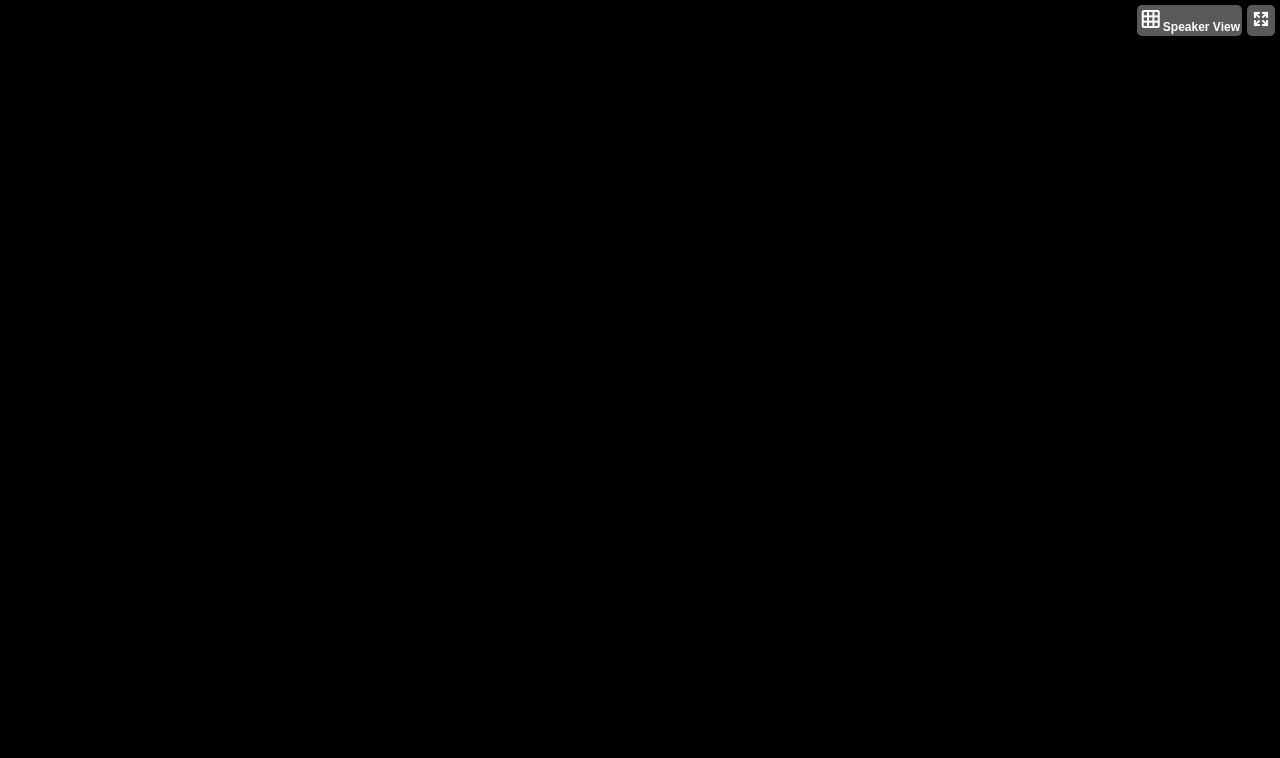
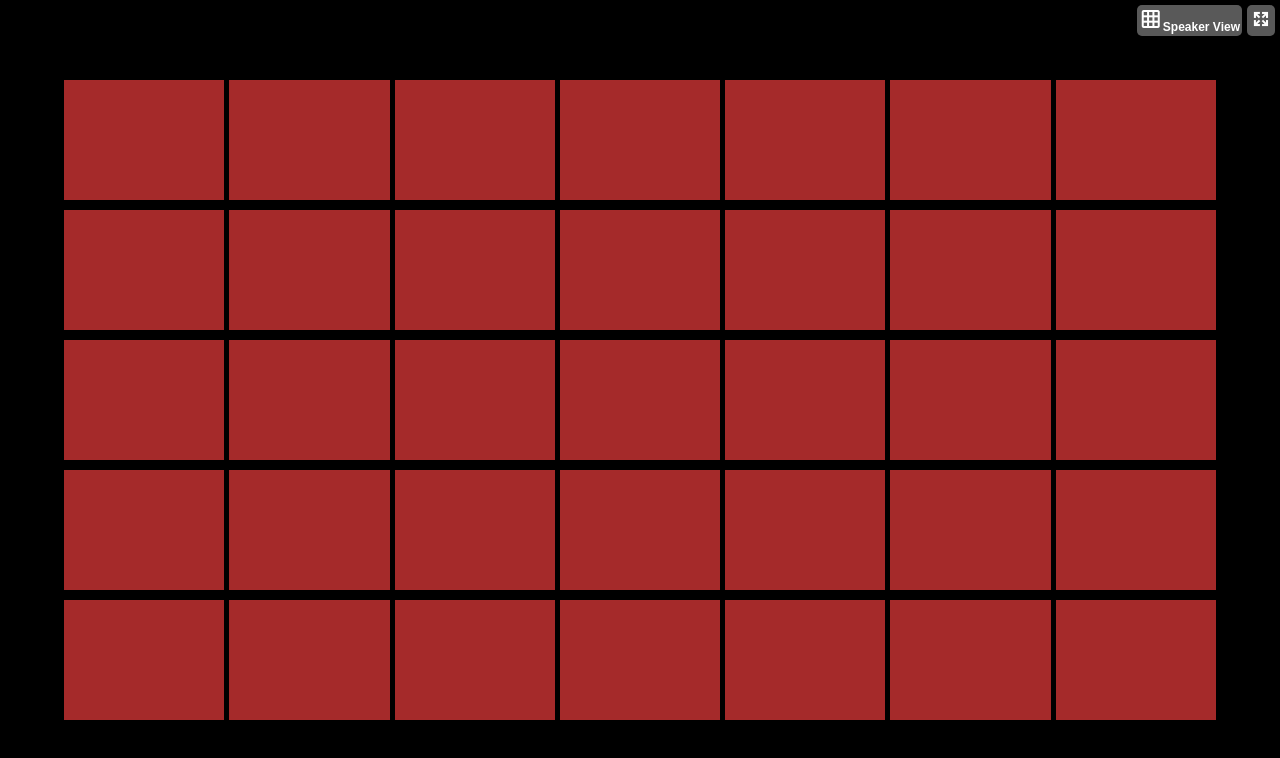
Before and after one commit to annaritadituri/html-css-zoom, a plain HTML site: page index.html in a window 1280 px wide. Drawn offline with nearby package versions, Linux system fonts and the light colour scheme.

Commit message:
Added layout

```diff
--- a/css/style.css
+++ b/css/style.css
@@ -8,12 +8,17 @@ body {
     background-color: black;
 }
 
+/*
+Sezione header
+*/
+
 header {
     height: 5vh;
     display: flex;
     flex-direction: row;
     align-items: center;
     justify-content: flex-end;
+    margin-bottom: 40px;
 }
 header button {
     background-color: rgb(166, 166, 166);
@@ -29,3 +34,23 @@ header button {
 #rotate {
     transform: rotate(45deg)
 }
+
+/*
+Layout griglia
+*/
+
+main .row {
+    max-width: 90vw;
+    margin: auto;
+    height: calc(100vh - 20vh);
+    display: flex;
+    flex-direction: row;
+    flex-wrap: wrap;
+    gap: 10px 5px;
+}
+
+.single-element {
+    background-color: brown;
+    width: calc((100% - 30px) / 7);
+    height: calc((100% - 40px) / 5);
+}
--- a/index.html
+++ b/index.html
@@ -9,9 +9,125 @@
     <link rel="stylesheet" href="https://fonts.googleapis.com/css2?family=Material+Symbols+Outlined:opsz,wght,FILL,GRAD@24,400,0,0" />
 </head>
 <body>
+
+    <!--Sezione header-->
     <header>
         <button><span class="material-symbols-outlined">grid_on</span>Speaker View</button>
         <button><span id="rotate" class="material-symbols-outlined">open_with</span></button>
     </header>
+
+    <main>
+
+        <!--Layout griglia-->
+        <div class="row">
+            <div class="single-element">
+
+            </div>
+            <div class="single-element">
+
+            </div>
+            <div class="single-element">
+
+            </div>
+            <div class="single-element">
+
+            </div>
+            <div class="single-element">
+
+            </div>
+            <div class="single-element">
+
+            </div>
+            <div class="single-element">
+
+            </div>
+            <div class="single-element">
+
+            </div>
+            <div class="single-element">
+
+            </div>
+            <div class="single-element">
+
+            </div>
+            <div class="single-element">
+
+            </div>
+            <div class="single-element">
+
+            </div>
+            <div class="single-element">
+
+            </div>
+            <div class="single-element">
+
+            </div>
+            <div class="single-element">
+
+            </div>
+            <div class="single-element">
+
+            </div>
+            <div class="single-element">
+
+            </div>
+            <div class="single-element">
+
+            </div>
+            <div class="single-element">
+
+            </div>
+            <div class="single-element">
+
+            </div>
+            <div class="single-element">
+
+            </div>
+            <div class="single-element">
+
+            </div>
+            <div class="single-element">
+
+            </div>
+            <div class="single-element">
+
+            </div>
+            <div class="single-element">
+
+            </div>
+            <div class="single-element">
+
+            </div>
+            <div class="single-element">
+
+            </div>
+            <div class="single-element">
+
+            </div>
+            <div class="single-element">
+
+            </div>
+            <div class="single-element">
+
+            </div>
+            <div class="single-element">
+
+            </div>
+            <div class="single-element">
+
+            </div>
+            <div class="single-element">
+
+            </div>
+            <div class="single-element">
+
+            </div>
+            <div class="single-element">
+
+            </div>
+
+        </div>
+
+    </main>
 </body>
 </html>
```
